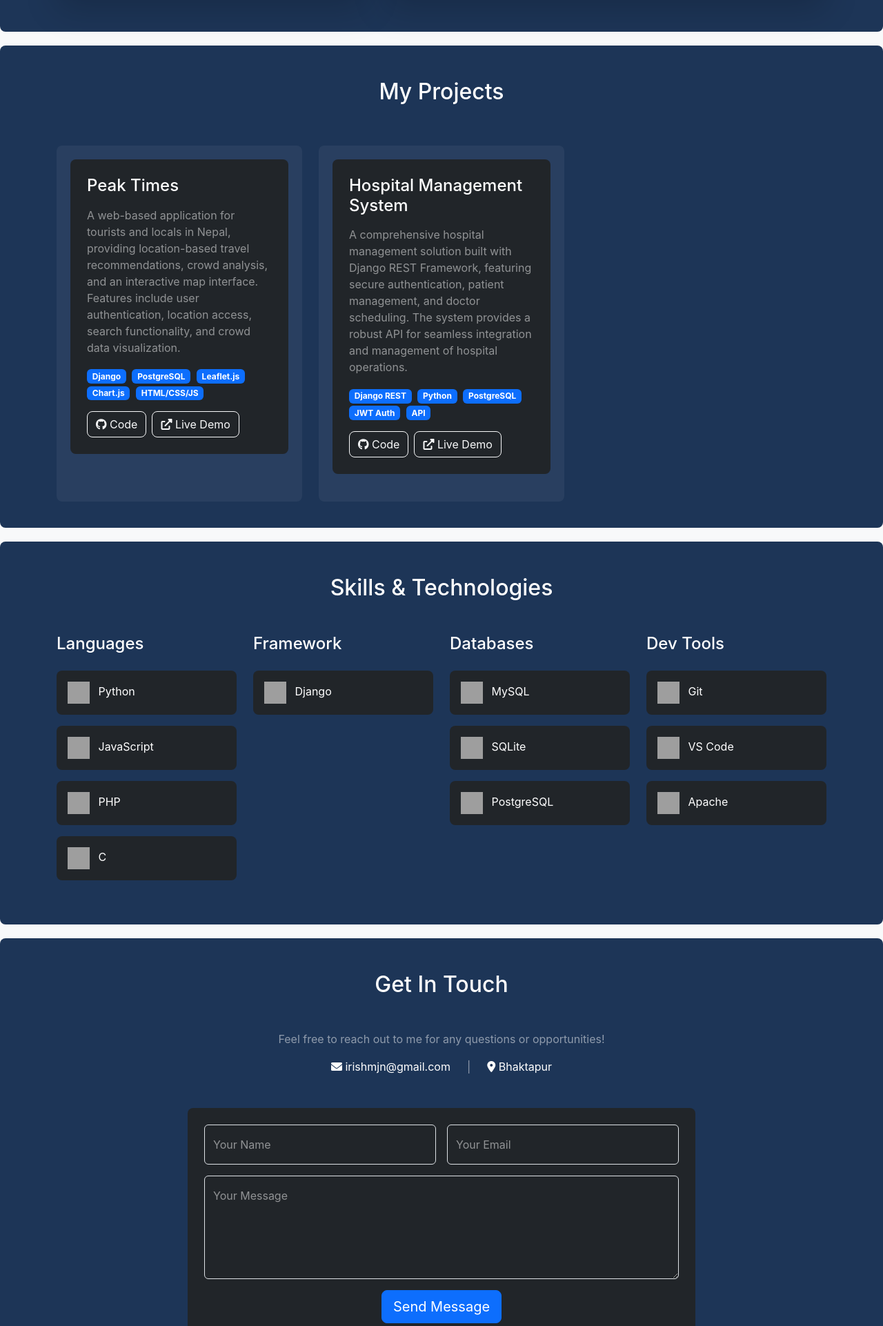
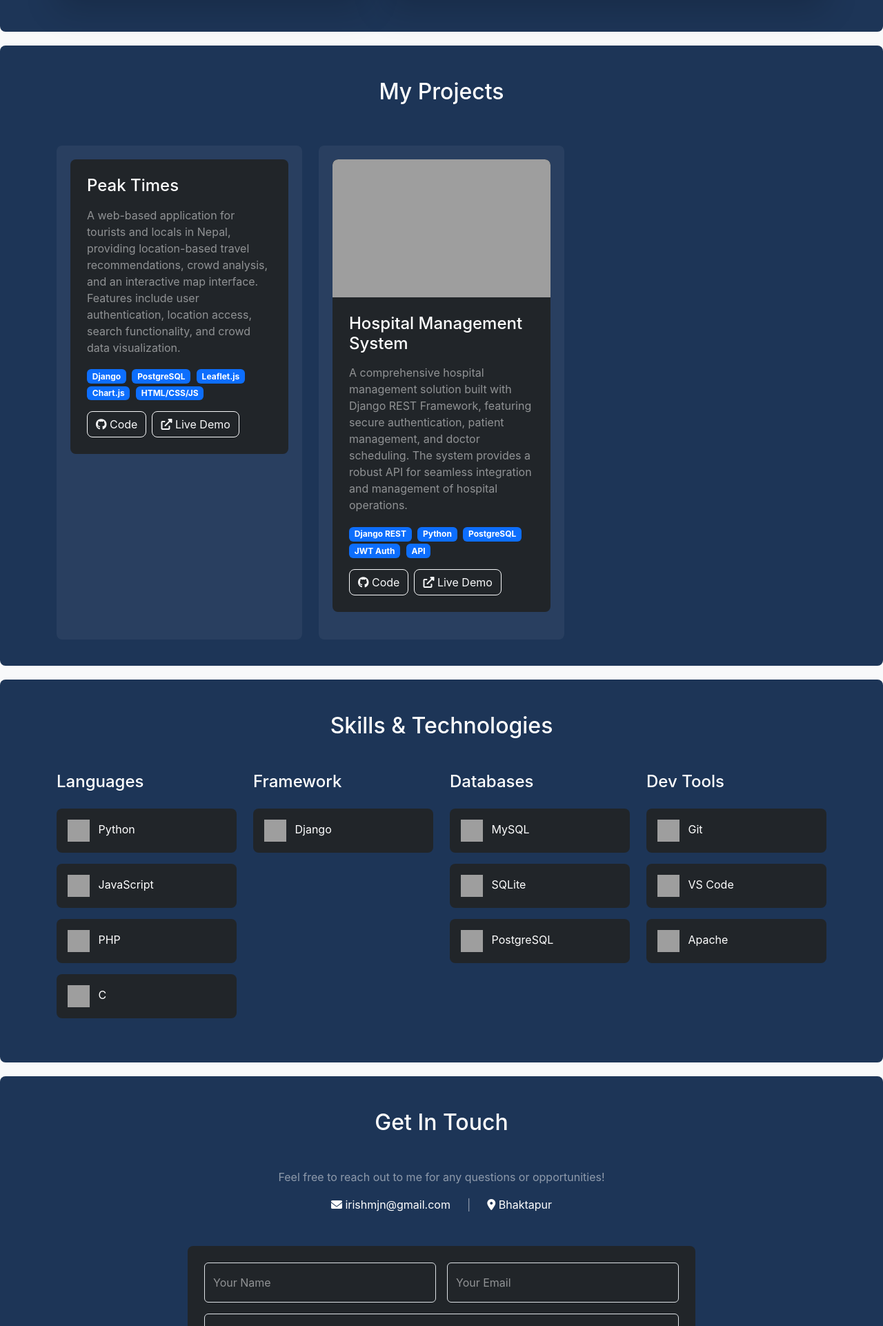
Before and after one commit to Erishprajapati/portfolio, a Django app: page / in a window 1280 px wide. Shown: the part 1684-3606 px from the top of the page at 69% size. Run offline with Django 5.2, Linux system fonts and the light colour scheme; data that the repository does not hold is empty; grey boxes are pictures that could not be loaded.

Commit message:
image changes

```diff
--- a/templates/portfolio/home.html
+++ b/templates/portfolio/home.html
@@ -340,6 +340,7 @@
       <div class="col-md-6 col-lg-4">
         <div class="project-card h-100">
           <div class="card bg-dark text-white border-0 rounded-3 overflow-hidden">
+            <img src="{% static 'images/hospital-system.jpg' %}" class="card-img-top" alt="Hospital Management System Homepage" style="height: 200px; object-fit: cover;">
             <div class="card-body p-4">
               <h4 class="card-title mb-3">Hospital Management System</h4>
               <p class="card-text text-white-50">A comprehensive hospital management solution built with Django REST Framework, featuring secure authentication, patient management, and doctor scheduling. The system provides a robust API for seamless integration and management of hospital operations.</p>
```
Also changed, not shown: 1 other file.
